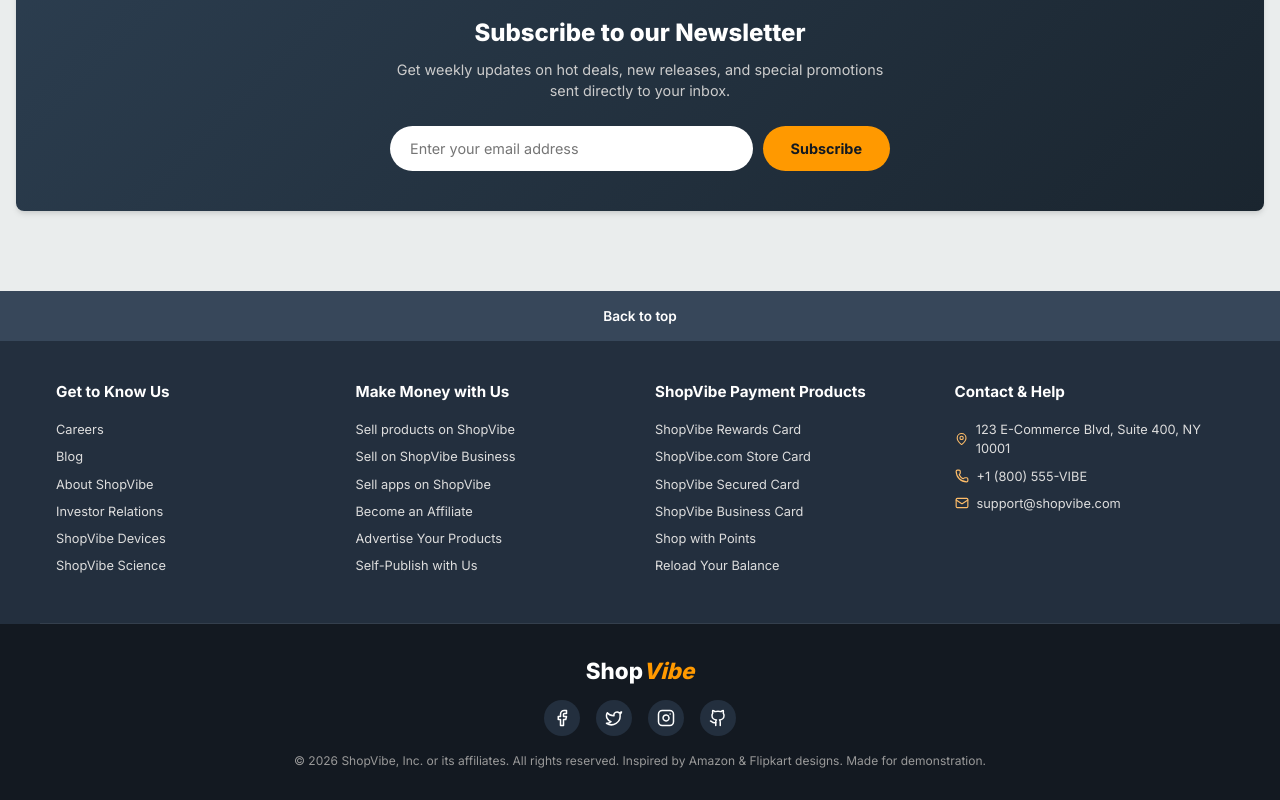
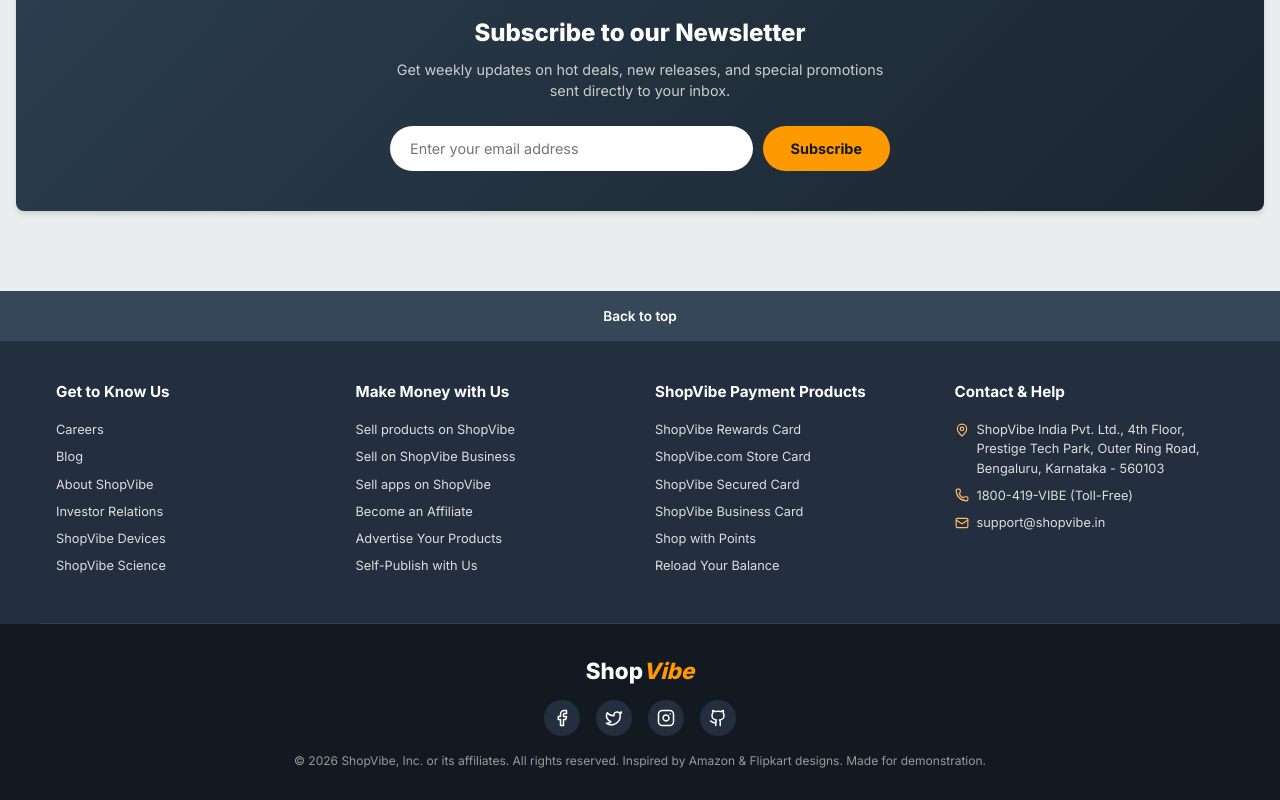
Before and after one commit to jash1509/Clone-a-landing-page-Amazon-Flipkart-UI-ReactJS-, a React (Vite) app: page / in a window 1280 px wide. Shown: the part 2775-3575 px from the top of the page. Built offline with nearby package versions, Linux system fonts and the light colour scheme.

Commit message:
Updated project

```diff
--- a/src/components/Footer.jsx
+++ b/src/components/Footer.jsx
@@ -57,17 +57,17 @@ export default function Footer() {
         <div>
           <h3 className="footer-column-title">Contact & Help</h3>
           <ul className="footer-list" style={{ display: 'flex', flexDirection: 'column', gap: '8px' }}>
-            <li style={{ display: 'flex', alignItems: 'center', gap: '8px', fontSize: '0.8rem' }}>
-              <MapPin size={14} color="var(--color-amber-light)" />
-              123 E-Commerce Blvd, Suite 400, NY 10001
+            <li style={{ display: 'flex', alignItems: 'flex-start', gap: '8px', fontSize: '0.8rem' }}>
+              <MapPin size={14} color="var(--color-amber-light)" style={{ marginTop: '3px', flexShrink: 0 }} />
+              ShopVibe India Pvt. Ltd., 4th Floor, Prestige Tech Park, Outer Ring Road, Bengaluru, Karnataka - 560103
             </li>
             <li style={{ display: 'flex', alignItems: 'center', gap: '8px', fontSize: '0.8rem' }}>
               <Phone size={14} color="var(--color-amber-light)" />
-              +1 (800) 555-VIBE
+              1800-419-VIBE (Toll-Free)
             </li>
             <li style={{ display: 'flex', alignItems: 'center', gap: '8px', fontSize: '0.8rem' }}>
               <Mail size={14} color="var(--color-amber-light)" />
-              support@shopvibe.com
+              support@shopvibe.in
             </li>
           </ul>
         </div>
```
